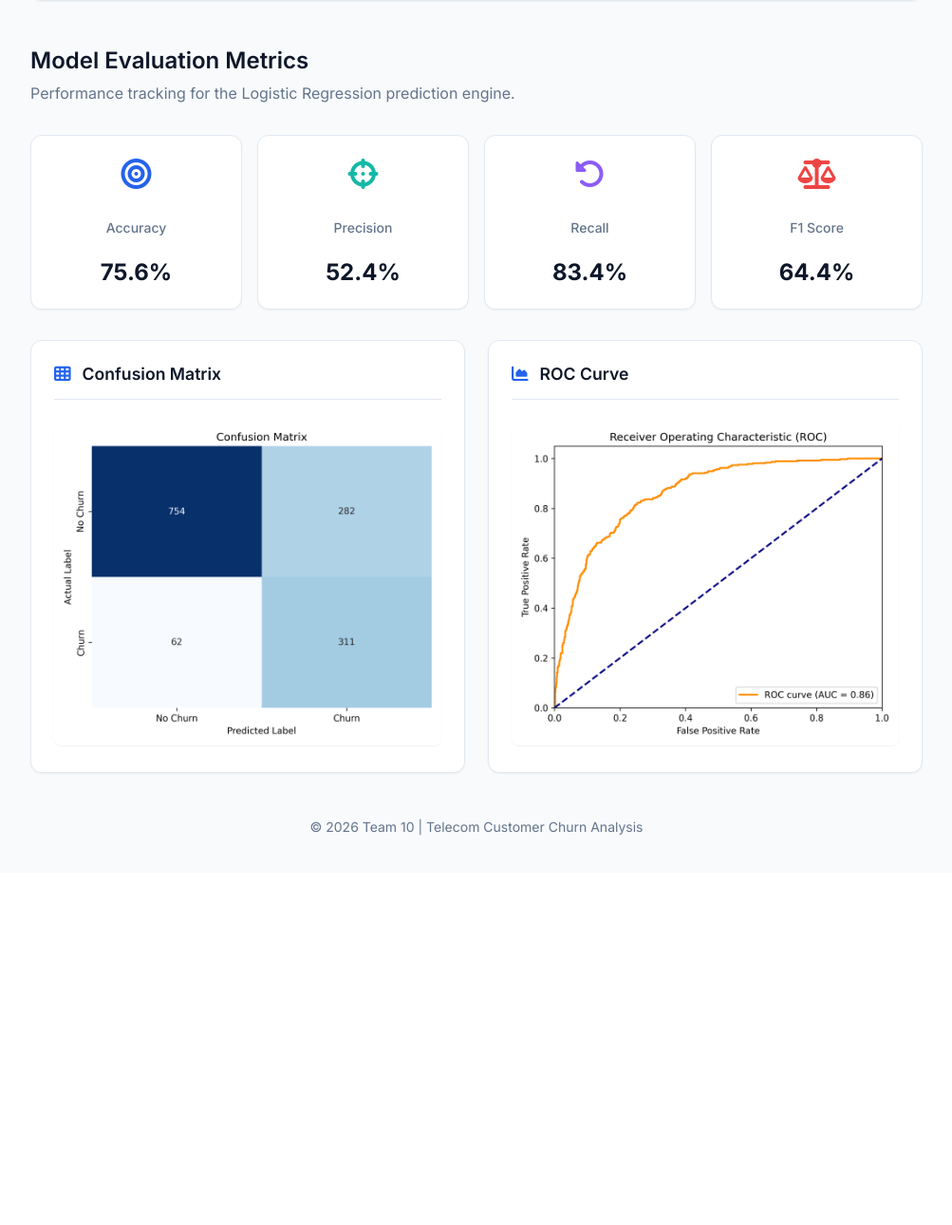
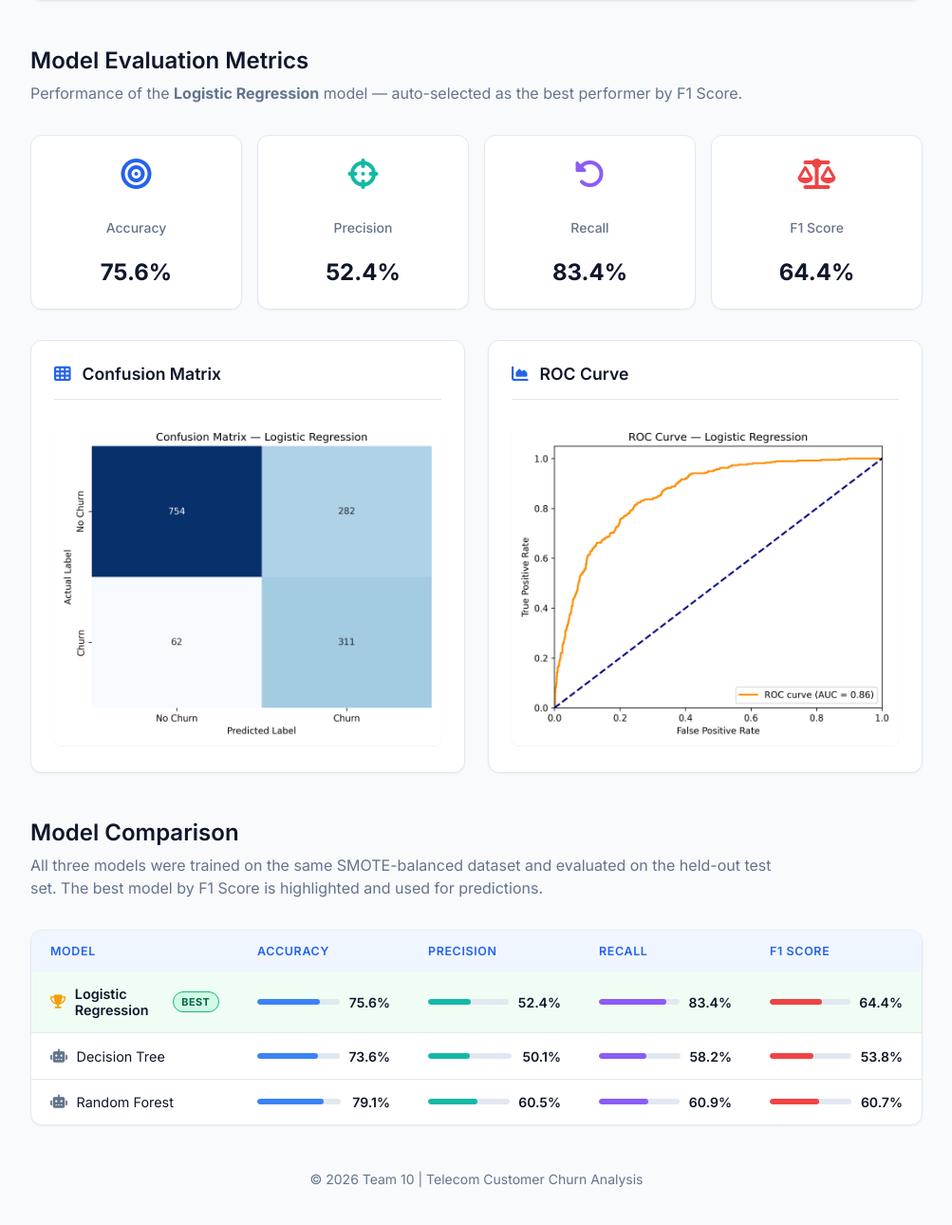
Before and after one commit to SreelakshmiAsok/BA, a Flask app: page /insights in a window 1280 px wide. Shown: the part 2184-3474 px from the top of the page at 95% size, without its empty margins (268-1271 px from the left). Before the commit the page ends 3064 px from the top, so only its background shows below. Run offline with Flask 3, Linux system fonts and the light colour scheme; parts of the project's set-up code (start-up, migrations or seed data) failed here and were passed over.

Commit message:
comparing regression  model with different models

```diff
--- a/TelecomChurnApp/app.py
+++ b/TelecomChurnApp/app.py
@@ -26,7 +26,18 @@ def insights():
             metrics = json.load(f)
     except FileNotFoundError:
         metrics = None
-    return render_template('insights.html', metrics=metrics)
+
+    # Load model comparison data
+    comparison_models = []
+    try:
+        import csv
+        with open('model_comparison.csv', 'r') as f:
+            reader = csv.DictReader(f)
+            comparison_models = list(reader)
+    except FileNotFoundError:
+        pass
+
+    return render_template('insights.html', metrics=metrics, comparison_models=comparison_models)
 
 @app.route('/segmentation')
 def segmentation():
--- a/TelecomChurnApp/metrics.json
+++ b/TelecomChurnApp/metrics.json
@@ -1,6 +1,7 @@
 {
-    "accuracy": 0.7558552164655784,
-    "precision": 0.524451939291737,
-    "recall": 0.8337801608579088,
-    "f1_score": 0.6438923395445134
+    "model": "Logistic Regression",
+    "accuracy": 0.7559,
+    "precision": 0.5245,
+    "recall": 0.8338,
+    "f1_score": 0.6439
 }
--- /dev/null
+++ b/TelecomChurnApp/model_comparison.csv
@@ -0,0 +1,4 @@
+Model,Accuracy,Precision,Recall,F1 Score
+Logistic Regression,0.7559,0.5245,0.8338,0.6439
+Decision Tree,0.736,0.5012,0.5818,0.5385
+Random Forest,0.7913,0.6053,0.6086,0.607
--- a/TelecomChurnApp/templates/insights.html
+++ b/TelecomChurnApp/templates/insights.html
@@ -340,16 +340,51 @@
         }
 
         @keyframes slideUpFade {
-            from {
-                opacity: 0;
-                transform: translateY(20px);
-            }
+            from { opacity: 0; transform: translateY(20px); }
+            to { opacity: 1; transform: translateY(0); }
+        }
 
-            to {
-                opacity: 1;
-                transform: translateY(0);
-            }
+        /* Model Comparison Table */
+        .comparison-table {
+            width: 100%;
+            border-collapse: collapse;
+            font-size: 0.9rem;
         }
+        .comparison-table thead tr { background: var(--primary-light); color: var(--primary); }
+        .comparison-table th {
+            padding: 0.875rem 1.25rem;
+            text-align: left;
+            font-weight: 600;
+            font-size: 0.78rem;
+            text-transform: uppercase;
+            letter-spacing: 0.05em;
+        }
+        .comparison-table td {
+            padding: 0.95rem 1.25rem;
+            border-bottom: 1px solid var(--border-color);
+            vertical-align: middle;
+        }
+        .comparison-table tbody tr:last-child td { border-bottom: none; }
+        .comparison-table tbody tr:hover { background: var(--bg-base); }
+        .comparison-table tbody tr.best-row { background: #f0fdf4; }
+        .comparison-table tbody tr.best-row td { font-weight: 600; }
+        .model-name-cell { display: flex; align-items: center; gap: 0.6rem; }
+        .best-badge {
+            background: #d1fae5; color: #065f46; border: 1px solid #10b981;
+            font-size: 0.68rem; font-weight: 700; padding: 0.18rem 0.55rem;
+            border-radius: 50px; text-transform: uppercase; letter-spacing: 0.04em;
+        }
+        .metric-bar-wrap { display: flex; align-items: center; gap: 0.6rem; min-width: 140px; }
+        .metric-bar-track {
+            flex: 1; height: 6px; background: var(--border-color);
+            border-radius: 4px; overflow: hidden;
+        }
+        .metric-bar-fill {
+            height: 100%; border-radius: 4px;
+            animation: slideFill 1s ease-out forwards;
+            transform-origin: left;
+        }
+        .metric-val { font-size: 0.875rem; font-weight: 600; min-width: 42px; text-align: right; }
 
         @media (max-width: 1024px) {
             .sidebar {
@@ -487,7 +522,7 @@
             <!-- Model Evaluation Section -->
             <div class="header-section" style="margin-top: 3rem;">
                 <h2>Model Evaluation Metrics</h2>
-                <p>Performance tracking for the Logistic Regression prediction engine.</p>
+                <p>Performance of the <strong>{{ metrics.model if metrics and metrics.model else 'selected' }}</strong> model — auto-selected as the best performer by F1 Score.</p>
             </div>
 
             {% if metrics %}
@@ -539,6 +574,70 @@
                 </div>
             </div>
 
+            <!-- Model Comparison Section -->
+            {% if comparison_models %}
+            <div class="header-section" style="margin-top: 3rem;">
+                <h2>Model Comparison</h2>
+                <p>All three models were trained on the same SMOTE-balanced dataset and evaluated on the held-out test set. The best model by F1 Score is highlighted and used for predictions.</p>
+            </div>
+            <div class="card-panel" style="padding: 0; overflow: hidden; opacity: 1;">
+                <table class="comparison-table">
+                    <thead>
+                        <tr>
+                            <th>Model</th>
+                            <th>Accuracy</th>
+                            <th>Precision</th>
+                            <th>Recall</th>
+                            <th>F1 Score</th>
+                        </tr>
+                    </thead>
+                    <tbody>
+                        {% set best_f1 = comparison_models | map(attribute='F1 Score') | map('float') | max %}
+                        {% for row in comparison_models %}
+                        {% set is_best = (row['F1 Score'] | float) == best_f1 %}
+                        <tr class="{% if is_best %}best-row{% endif %}">
+                            <td>
+                                <div class="model-name-cell">
+                                    {% if is_best %}
+                                        <i class="fa-solid fa-trophy" style="color:#f59e0b;"></i>
+                                    {% else %}
+                                        <i class="fa-solid fa-robot" style="color:var(--text-muted);"></i>
+                                    {% endif %}
+                                    {{ row['Model'] }}
+                                    {% if is_best %}<span class="best-badge">Best</span>{% endif %}
+                                </div>
+                            </td>
+                            <td>
+                                <div class="metric-bar-wrap">
+                                    <div class="metric-bar-track"><div class="metric-bar-fill c-blue" style="width:{{ (row['Accuracy']|float*100)|round(1) }}%"></div></div>
+                                    <span class="metric-val">{{ (row['Accuracy']|float*100)|round(1) }}%</span>
+                                </div>
+                            </td>
+                            <td>
+                                <div class="metric-bar-wrap">
+                                    <div class="metric-bar-track"><div class="metric-bar-fill c-teal" style="width:{{ (row['Precision']|float*100)|round(1) }}%"></div></div>
+                                    <span class="metric-val">{{ (row['Precision']|float*100)|round(1) }}%</span>
+                                </div>
+                            </td>
+                            <td>
+                                <div class="metric-bar-wrap">
+                                    <div class="metric-bar-track"><div class="metric-bar-fill c-purple" style="width:{{ (row['Recall']|float*100)|round(1) }}%"></div></div>
+                                    <span class="metric-val">{{ (row['Recall']|float*100)|round(1) }}%</span>
+                                </div>
+                            </td>
+                            <td>
+                                <div class="metric-bar-wrap">
+                                    <div class="metric-bar-track"><div class="metric-bar-fill c-red" style="width:{{ (row['F1 Score']|float*100)|round(1) }}%"></div></div>
+                                    <span class="metric-val">{{ (row['F1 Score']|float*100)|round(1) }}%</span>
+                                </div>
+                            </td>
+                        </tr>
+                        {% endfor %}
+                    </tbody>
+                </table>
+            </div>
+            {% endif %}
+
             <footer style="text-align: center; margin-top: 3rem; color: var(--text-muted); font-size: 0.875rem;">
                 <p>&copy; 2026 Team 10 | Telecom Customer Churn Analysis</p>
             </footer>
```
Also changed, not shown: TelecomChurnApp/static/confusion_matrix.png, TelecomChurnApp/static/roc_curve.png, 1 other file.
